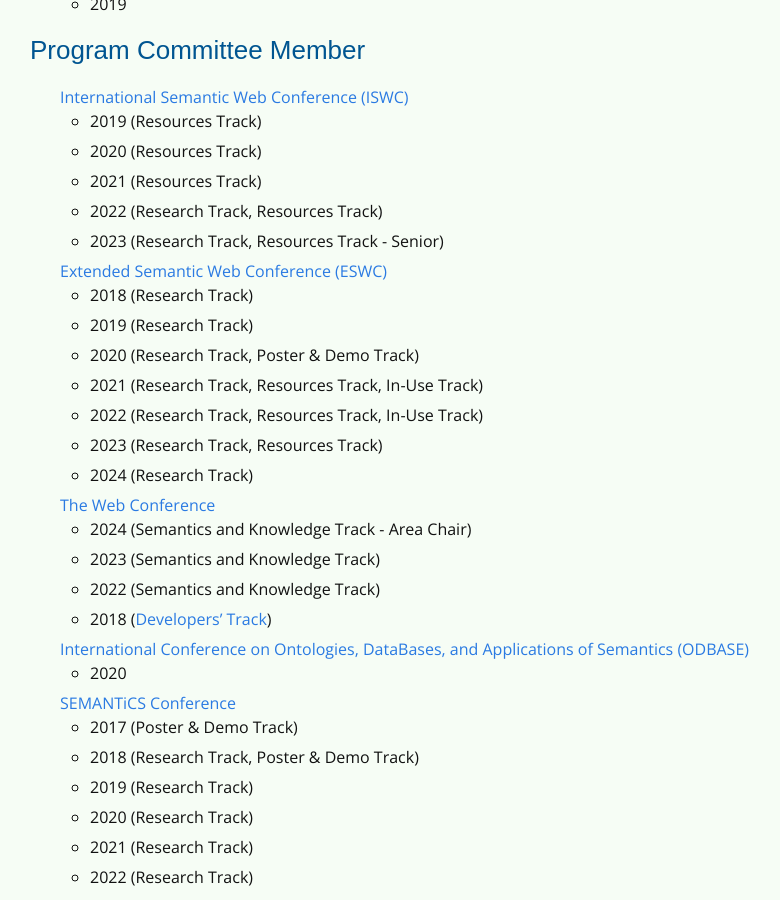
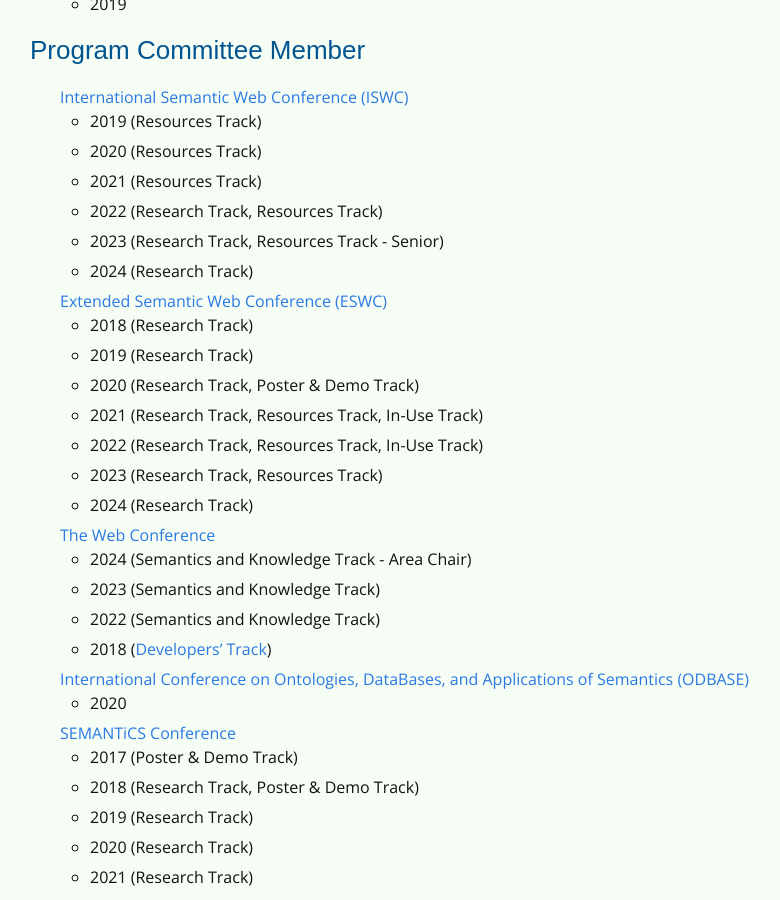
Before and after one commit to rubensworks/rubensworks.net, a Jekyll site: the page built from cv.md, in a window 1280 px wide and 900 px high, scrolled down 6143 px. Shown: the whole window, without its empty margins (240-1020 px from the left). Built offline with Jekyll 4.4.1, drawn with Linux system fonts in a browser that asks for light colours; some web fonts are replaced.

Commit message:
Add ISWC 2024 to CV

```diff
--- a/cv.md
+++ b/cv.md
@@ -437,6 +437,7 @@
     * 2021 (Resources Track)
     * 2022 (Research Track, Resources Track)
     * 2023 (Research Track, Resources Track - Senior)
+    * 2024 (Research Track)
 * [Extended Semantic Web Conference (ESWC)](https://eswc-conferences.org/)
     * 2018 (Research Track)
     * 2019 (Research Track)
```
